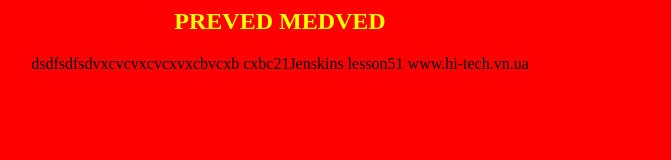
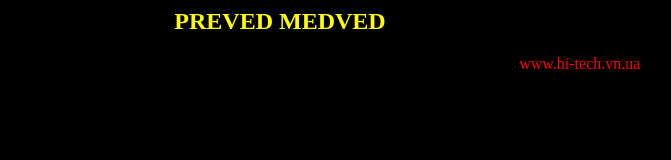
Before and after one commit to AleksandrRykalov/test-jenkins, a plain HTML site: page index.html in a window 1280 px wide. Shown: the whole page, without its empty margins (360-1031 px from the left). Drawn offline with Linux system fonts and the light colour scheme.

Commit message:
fsdfsdfsdfsddsasddfsd

```diff
--- a/index.html
+++ b/index.html
@@ -1,9 +1,9 @@
 <html>
-<body bgcolor=red>
+<body bgcolor=black>
 <center>
 <h2><font color=yellow>PREVED MEDVED</font></h2>
-dsdfsdfsdvxcvcvxcvcxvxcbvcxb cxbc21Jenskins lesson51
-<font color=black>www.hi-tech.vn.ua</font>
+==================================================================
+<font color=red>www.hi-tech.vn.ua</font>
 </center>
 </body>
 </html>
```
